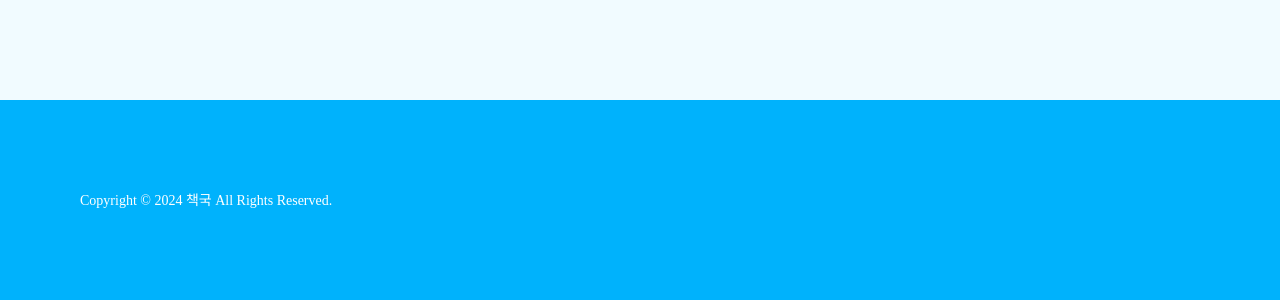
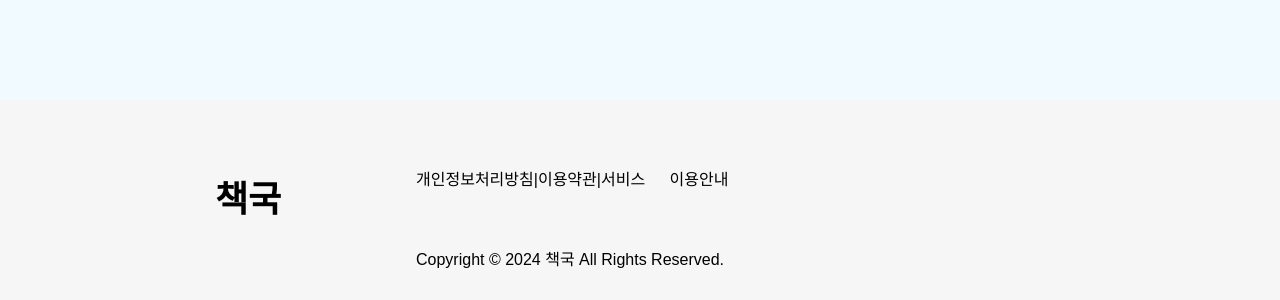
Before and after one commit to kw-bookmedicine/frontend, a React (Create React App) app: page / in a window 1280 px wide. Shown: the part 3820-4120 px from the top of the page. Built offline with nearby package versions, Linux system fonts and the light colour scheme; no server answers; a web font is replaced by a local one.

Commit message:
:art: Design: 푸터 디자인 수정

```diff
--- a/src/components/Footer.js
+++ b/src/components/Footer.js
@@ -5,7 +5,19 @@ const Footer = () => {
 		<>
 			<div className={styles['footer_wrapper']}>
 				<div className={styles['footer_inner']}>
-					Copyright © 2024 책국 All Rights Reserved.
+					<div className={styles['footer_left_wrapper']}>책국</div>
+					<div className={styles['footer_right_wrapper']}>
+						<div className={styles['footer_right_top_wrapper']}>
+							<p>개인정보처리방침</p>
+							<p>|</p>
+							<p>이용약관</p>
+							<p>|</p>
+							<p>서비스 이용안내</p>
+						</div>
+						<div className={styles['footer_right_bottom_wrapper']}>
+							<p>Copyright © 2024 책국 All Rights Reserved.</p>
+						</div>
+					</div>
 				</div>
 			</div>
 		</>
--- a/src/styles/Footer.module.css
+++ b/src/styles/Footer.module.css
@@ -3,20 +3,77 @@
 	justify-content: center;
 	width: 100%;
 	height: 200px;
-	background-color: #00b2fc;
+	background-color: #f6f6f6;
 }
 
 .footer_inner {
 	width: 100%;
 	max-width: 1120px;
 	display: flex;
-	flex-direction: column;
+	/* flex-direction: column; */
 	height: 100%;
 	justify-content: center;
-	color: #fff;
+	/* color: #fff;
 	font-family: var(--basic-font);
 	font-size: 14px;
 	font-style: normal;
 	font-weight: 300;
-	line-height: 19px;
+	line-height: 19px; */
 }
+
+.footer_left_wrapper {
+	width: 30%;
+	height: 100%;
+	display: flex;
+	justify-content: center;
+	align-items: center;
+	font-size: 36px;
+	font-weight: 600;
+	font-style: normal;
+	line-height: 40px;
+	color: #000;
+}
+
+.footer_right_wrapper {
+	width: 70%;
+	height: 100%;
+	display: flex;
+	flex-direction: column;
+	justify-content: center;
+	align-items: flex-start;
+}
+
+.footer_right_top_wrapper {
+	width: 100%;
+	display: flex;
+	justify-content: flex-start;
+	margin-bottom: 40px;
+	position: relative;
+	top: 20px;
+}
+
+.footer_right_top_wrapper > p {
+	font-size: 16px;
+	font-weight: 400;
+	font-style: normal;
+	line-height: 40px;
+	color: #000;
+	word-spacing: 20px;
+}
+
+.footer_right_bottom_wrapper {
+	width: 100%;
+	display: flex;
+	justify-content: flex-start;
+	/* margin-bottom: 40px; */
+	position: relative;
+	top: 20px;
+}
+
+.footer_right_bottom_wrapper > p {
+	font-size: 16px;
+	font-weight: 400;
+	font-style: normal;
+	line-height: 40px;
+	color: #000;
+}
```
